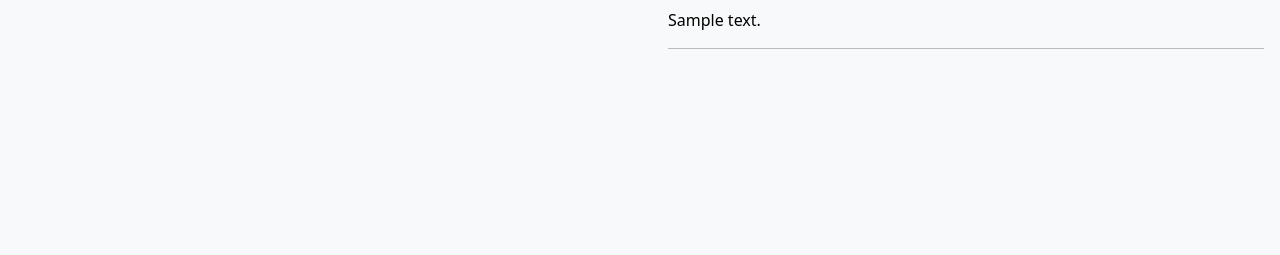
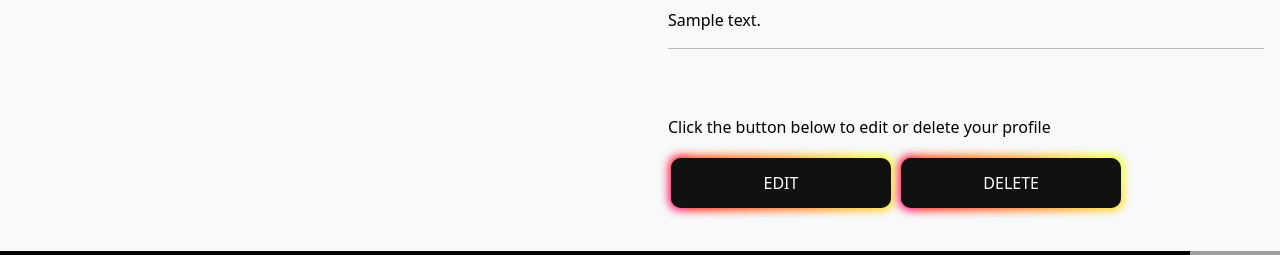
Before and after one commit to gozygreg/The-Cardiac-Nurse, a Django app: a page that uses templates/nursedetails.html in a window 1280 px wide. Shown: the part 205-460 px from the top of the page. Run offline with Django 3.2, Linux system fonts and the light colour scheme; a user stored in the database is signed in; tables that the repository leaves empty hold one stand-in row (values such as "Sample post"); some libraries are stand-ins or nearby versions; grey boxes are pictures that could not be loaded.

Commit message:
Reduce padding top of edit/delete profile buttons for large screen devices

```diff
--- a/static/css/style.css
+++ b/static/css/style.css
@@ -252,7 +252,7 @@
 /* VERY LARGE SCREENS */
 @media screen and (min-width:950px) {
     .adjust {
-        padding-top: 200px;
+        padding-top: 50px;
     }
 }
 
--- a/templates/nursedetails.html
+++ b/templates/nursedetails.html
@@ -32,7 +32,7 @@
 
                     {% if request.user == nurse.profile_creator %}
                     <hr class="adjust">
-                    <p>You created this profile, so you can edit or delete it by clicking the button below</p>
+                    <p>Click the button below to edit or delete your profile</p>
                     <button onclick="location.href='{% url 'editnurseprofile' nurse.slug %}'" type="button"
                         class="detail-button">EDIT</button>
                     <button onclick="location.href='{% url 'deleteprofile' nurse.slug %}'" type="button"
```
